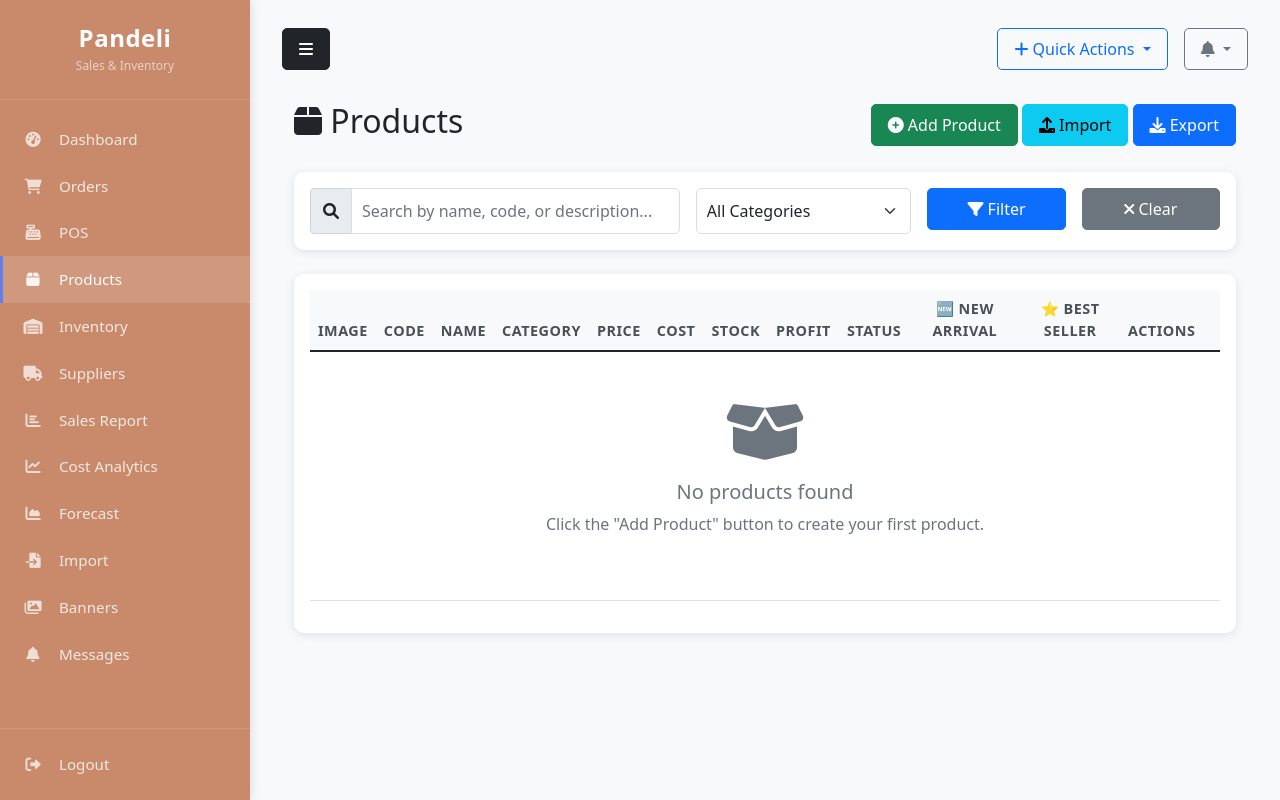
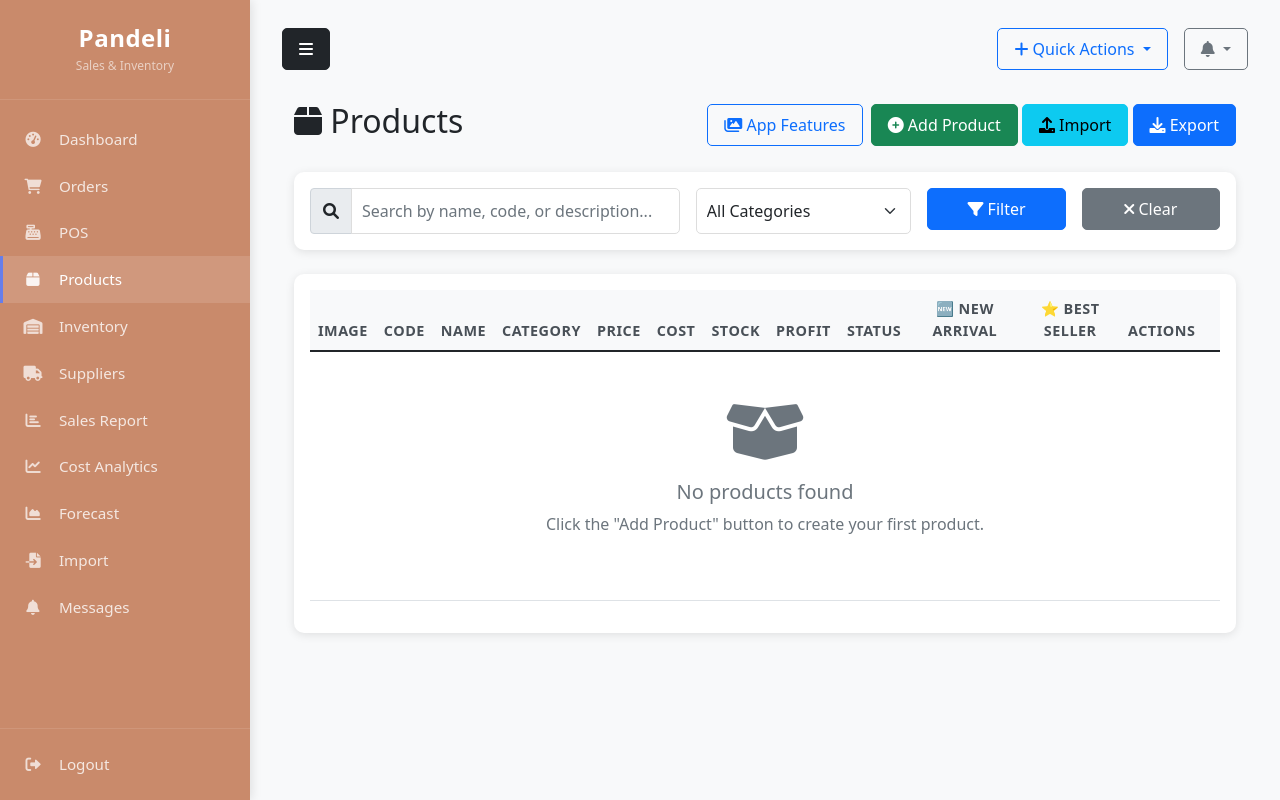
Before and after one commit to Chelsey1234/pandeli-system, a Django app: page /products/ in a window 1280 px wide. Run offline with Django 5.2, Linux system fonts and the light colour scheme; the visitor is signed in with stand-in values (Sample User, id 1); data that the repository does not hold is empty; some libraries are stand-ins or nearby versions.

Commit message:
feat: rename Banner to AppFeature, integrate into Products page

```diff
--- a/core/middleware.py
+++ b/core/middleware.py
@@ -40,6 +40,7 @@ class LoginRequiredMiddleware:
             '/privacy-policy/',
             '/privacy_policy.php',
             '/api/banners/',
+            '/api/app-features/',
         ]
 
         # Add any additional public paths
--- a/core/urls.py
+++ b/core/urls.py
@@ -94,13 +94,13 @@ urlpatterns = [
          name='create_bulk_notification'),
 
     # ------------------------------------------
-    # BANNERS (app home screen carousel)
+    # APP FEATURES (app home screen carousel)
     # ------------------------------------------
-    path('banners/', views.banner_list, name='banner_list'),
-    path('banners/add/', views.banner_add, name='banner_add'),
-    path('banners/<int:pk>/toggle/', views.banner_toggle, name='banner_toggle'),
-    path('banners/<int:pk>/delete/', views.banner_delete, name='banner_delete'),
-    path('api/banners/', views.banners_api, name='banners_api'),
+    path('products/app-features/', views.app_feature_list, name='app_feature_list'),
+    path('products/app-features/add/', views.app_feature_add, name='app_feature_add'),
+    path('products/app-features/<int:pk>/toggle/', views.app_feature_toggle, name='app_feature_toggle'),
+    path('products/app-features/<int:pk>/delete/', views.app_feature_delete, name='app_feature_delete'),
+    path('api/app-features/', views.app_features_api, name='app_features_api'),
 
     # ------------------------------------------
     # PUBLIC PAGES (no login required)
--- a/core/views.py
+++ b/core/views.py
@@ -1106,61 +1106,61 @@ def supplier_list(request):
     }
     return render(request, 'core/supplier_list.html', context)
 
-# ========== BANNER VIEWS ==========
-
-@login_required
-def banner_list(request):
-    banners = Banner.objects.all()
-    return render(request, 'core/banner_list.html', {'banners': banners})
+# ========== APP FEATURES VIEWS ==========
+
+@login_required
+def app_feature_list(request):
+    features = AppFeature.objects.all()
+    return render(request, 'core/app_feature_list.html', {'features': features})
 
 @login_required
 @require_POST
-def banner_add(request):
+def app_feature_add(request):
     title = request.POST.get('title', '')
     subtitle = request.POST.get('subtitle', '')
     order = int(request.POST.get('order', 0))
     image = request.FILES.get('image')
     if not image:
         messages.error(request, 'Image is required.')
-        return redirect('banner_list')
-    Banner.objects.create(title=title, subtitle=subtitle, image=image, order=order)
-    messages.success(request, 'Banner added successfully.')
-    return redirect('banner_list')
+        return redirect('app_feature_list')
+    AppFeature.objects.create(title=title, subtitle=subtitle, image=image, order=order)
+    messages.success(request, 'App feature added successfully.')
+    return redirect('app_feature_list')
 
 @login_required
 @require_POST
-def banner_toggle(request, pk):
-    banner = get_object_or_404(Banner, pk=pk)
-    banner.is_active = not banner.is_active
-    banner.save(update_fields=['is_active'])
-    return JsonResponse({'is_active': banner.is_active})
+def app_feature_toggle(request, pk):
+    feature = get_object_or_404(AppFeature, pk=pk)
+    feature.is_active = not feature.is_active
+    feature.save(update_fields=['is_active'])
+    return JsonResponse({'is_active': feature.is_active})
 
 @login_required
 @require_POST
-def banner_delete(request, pk):
-    banner = get_object_or_404(Banner, pk=pk)
-    banner.image.delete(save=False)
-    banner.delete()
-    messages.success(request, 'Banner deleted.')
-    return redirect('banner_list')
-
-def banners_api(request):
-    """Public API endpoint for mobile app to fetch active banners."""
-    banners = Banner.objects.filter(is_active=True).order_by('order', '-created_at')
+def app_feature_delete(request, pk):
+    feature = get_object_or_404(AppFeature, pk=pk)
+    feature.image.delete(save=False)
+    feature.delete()
+    messages.success(request, 'App feature deleted.')
+    return redirect('app_feature_list')
+
+def app_features_api(request):
+    """Public API endpoint for mobile app to fetch active features/banners."""
+    features = AppFeature.objects.filter(is_active=True).order_by('order', '-created_at')
     data = []
-    for b in banners:
+    for f in features:
         image_url = None
-        if b.image:
+        if f.image:
             try:
-                image_url = request.build_absolute_uri(b.image.url)
+                image_url = request.build_absolute_uri(f.image.url)
             except Exception:
-                image_url = b.image.url
+                image_url = f.image.url
         data.append({
-            'id': b.id,
-            'title': b.title,
-            'subtitle': b.subtitle,
+            'id': f.id,
+            'title': f.title,
+            'subtitle': f.subtitle,
             'image_url': image_url,
-            'order': b.order,
+            'order': f.order,
         })
     return JsonResponse(data, safe=False)
 
--- a/templates/core/includes/sidebar.html
+++ b/templates/core/includes/sidebar.html
@@ -8,14 +8,13 @@
             <li><a href="{% url 'dashboard' %}" class="{% if request.resolver_match.url_name == 'dashboard' %}active{% endif %}"><i class="fas fa-tachometer-alt"></i> Dashboard</a></li>
             <li><a href="{% url 'order_list' %}" class="{% if request.resolver_match.url_name == 'order_list' or request.resolver_match.url_name == 'order_detail' %}active{% endif %}"><i class="fas fa-shopping-cart"></i> Orders</a></li>
             <li><a href="{% url 'pos' %}" class="{% if request.resolver_match.url_name == 'pos' or request.resolver_match.url_name == 'pos_receipt' %}active{% endif %}"><i class="fas fa-cash-register"></i> POS</a></li>
-            <li><a href="{% url 'product_list' %}" class="{% if request.resolver_match.url_name == 'product_list' %}active{% endif %}"><i class="fas fa-box"></i> Products</a></li>
+            <li><a href="{% url 'product_list' %}" class="{% if request.resolver_match.url_name == 'product_list' or request.resolver_match.url_name == 'app_feature_list' %}active{% endif %}"><i class="fas fa-box"></i> Products</a></li>
             <li><a href="{% url 'inventory_status' %}" class="{% if request.resolver_match.url_name == 'inventory_status' %}active{% endif %}"><i class="fas fa-warehouse"></i> Inventory</a></li>
             <li><a href="{% url 'supplier_list' %}" class="{% if request.resolver_match.url_name == 'supplier_list' %}active{% endif %}"><i class="fas fa-truck"></i> Suppliers</a></li>
             <li><a href="{% url 'sales_report' %}" class="{% if request.resolver_match.url_name == 'sales_report' %}active{% endif %}"><i class="fas fa-chart-bar"></i> Sales Report</a></li>
             <li><a href="{% url 'production_cost_analytics' %}" class="{% if request.resolver_match.url_name == 'production_cost_analytics' %}active{% endif %}"><i class="fas fa-chart-line"></i> Cost Analytics</a></li>
             <li><a href="{% url 'forecast' %}" class="{% if request.resolver_match.url_name == 'forecast' %}active{% endif %}"><i class="fas fa-chart-area"></i> Forecast</a></li>
             <li><a href="{% url 'import_data' %}" class="{% if request.resolver_match.url_name == 'import_data' or request.resolver_match.url_name == 'import_history' %}active{% endif %}"><i class="fas fa-file-import"></i> Import</a></li>
-            <li><a href="{% url 'banner_list' %}" class="{% if request.resolver_match.url_name == 'banner_list' %}active{% endif %}"><i class="fas fa-images"></i> Banners</a></li>
             <li><a href="{% url 'messages' %}"><i class="fas fa-bell"></i> Messages</a></li>
         </ul>
     </div>
--- a/templates/core/product_list.html
+++ b/templates/core/product_list.html
@@ -8,6 +8,9 @@
     <div class="d-flex justify-content-between align-items-center mb-4">
         <h2><i class="fas fa-box"></i> Products</h2>
         <div>
+            <a href="{% url 'app_feature_list' %}" class="btn btn-outline-primary me-1">
+                <i class="fas fa-images"></i> App Features
+            </a>
             <button class="btn btn-success" data-bs-toggle="modal" data-bs-target="#addProductModal">
                 <i class="fas fa-plus-circle"></i> Add Product
             </button>
```
Also changed, not shown: core/models.py (+4 -4 lines), templates/core/app_feature_list.html (added, +127 -0 lines), templates/core/banner_list.html (deleted, +0 -118 lines), core/migrations/0008_appfeature.py.
